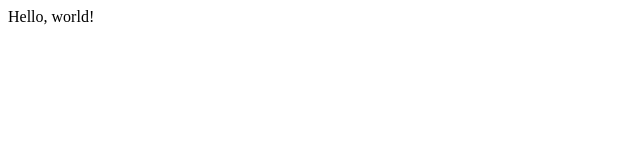
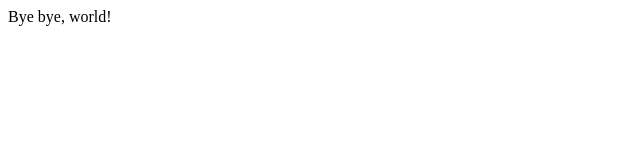
Before and after one commit to jkburges/simple-web-app, a plain HTML site: page index.html in a window 1280 px wide. Shown: the full height of the page, 0-640 px from the left. Drawn offline with Linux system fonts and the light colour scheme.

Commit message:
Test commit

```diff
--- a/index.html
+++ b/index.html
@@ -1,3 +1,3 @@
 <html>
-  <body>Hello, world!</body>
+  <body>Bye bye, world!</body>
 </html>
```
